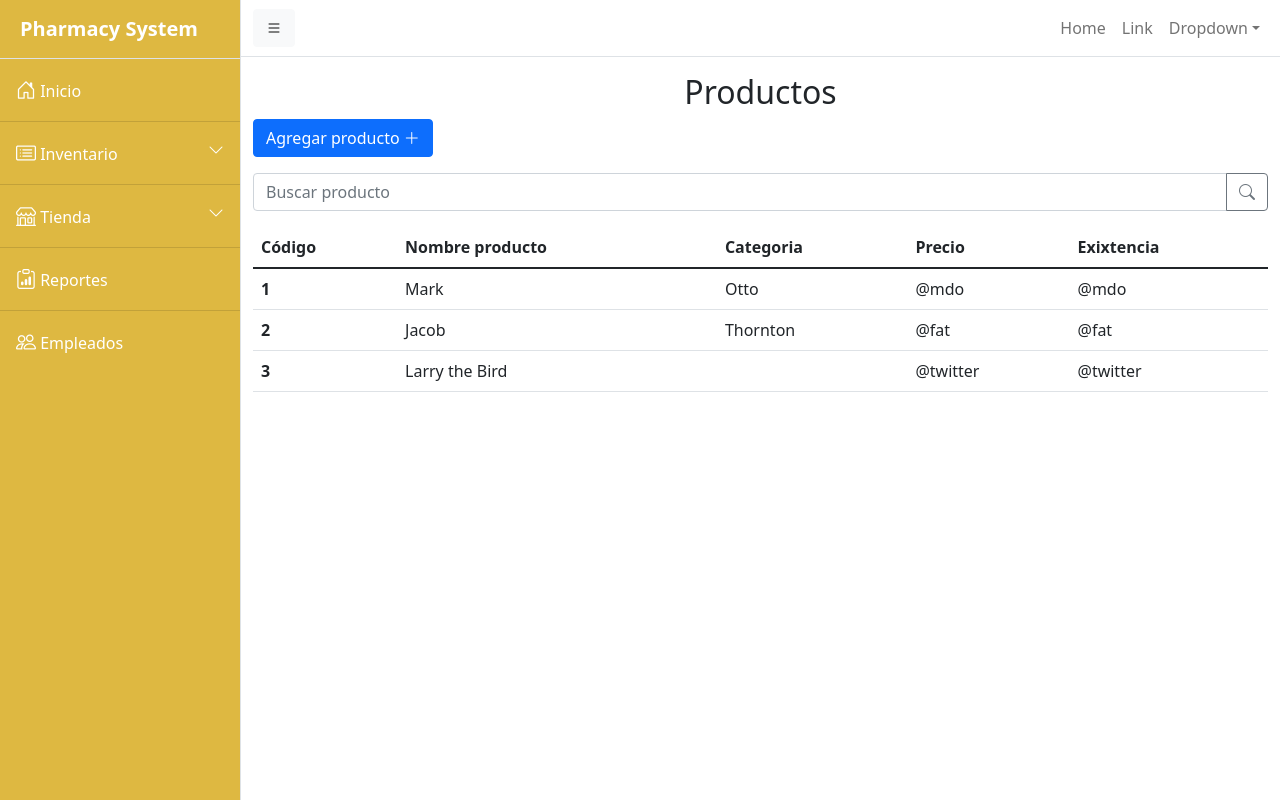
After one commit to FelixAVeras/PharmacySystem_web, a PHP site: page /productos.php in a window 1280 px wide. The commit adds this page. Run offline with PHP 8.4, Linux system fonts and the light colour scheme; some libraries are stand-ins or nearby versions.

Commit message:
nueva vista productos

```diff
--- a/categoryController.php
+++ b/categoryController.php
@@ -17,6 +17,7 @@ if ($_SERVER["REQUEST_METHOD"] == "POST") {
         $sql = "INSERT INTO categoria (categoryName) VALUES (?)";
 
         if($stmt = $connection->prepare($sql)){
+
             $stmt->bind_param("s", $param_name);
 
             $param_name = $categoryName;
--- /dev/null
+++ b/productos.php
@@ -0,0 +1,139 @@
+<?php
+include "config/connection.php";
+
+if(!isset($_SESSION['username']) && !empty($_SESSION['username'])){
+    header('Location: login.php');
+}
+
+if(isset($_POST['btn_logout'])){
+    session_destroy();
+    header('Location: login.php');
+}
+?>
+
+<!DOCTYPE html>
+<html lang="en">
+<head>
+    <meta charset="UTF-8">
+    <meta http-equiv="X-UA-Compatible" content="IE=edge">
+    <meta name="viewport" content="width=device-width, initial-scale=1.0">
+    <title>Pharmacy System - Categorias</title>
+    <?php include ("headerLinks.php"); ?>
+    <link rel="stylesheet" href="css/style.css">
+</head>
+<body>
+<div class="d-flex" id="wrapper">
+    <?php include('sidenav.php') ?>
+    <div id="page-content-wrapper">
+        <?php include ("navbar.php"); ?>
+        <div class="container-fluid">
+            <h2 class="text-center mt-3">Productos</h2>
+            <button type="button" class="btn btn-primary" data-bs-toggle="modal" data-bs-target="#addCategoryModal">
+                Agregar producto
+                <i class="bi bi-plus-lg"></i>
+            </button>
+            <div class="input-group mb-3 mt-3">
+            <input type="text" class="form-control" placeholder="Buscar producto" aria-label="Recipient's username" aria-describedby="button-addon2">
+            <button class="btn btn-outline-secondary" type="button" id="button-addon2">
+            <i class="bi bi-search"></i>
+            </button>
+            </div>
+
+            <table class="table">
+  <thead>
+    <tr>
+      <th scope="col">Código</th>
+      <th scope="col">Nombre producto</th>
+      <th scope="col">Categoria</th>
+      <th scope="col">Precio</th>
+      <th scope="col">Exixtencia</th>
+    </tr>
+  </thead>
+  <tbody class="table-group-divider">
+    <tr>
+      <th scope="row">1</th>
+      <td>Mark</td>
+      <td>Otto</td>
+      <td>@mdo</td>
+      <td>@mdo</td>
+    </tr>
+    <tr>
+      <th scope="row">2</th>
+      <td>Jacob</td>
+      <td>Thornton</td>
+      <td>@fat</td>
+      <td>@fat</td>
+    </tr>
+    <tr>
+      <th scope="row">3</th>
+      <td colspan="2">Larry the Bird</td>
+      <td>@twitter</td>
+      <td>@twitter</td>
+    </tr>
+  </tbody>
+</table>
+
+
+
+        </div>
+    </div>
+</div>
+
+<div class="modal fade" id="addCategoryModal" data-bs-backdrop="static">
+            <div class="modal-dialog">
+                <div class="modal-content">
+                <div class="modal-header">
+                    <h5 class="modal-title" id="exampleModalLabel">Nueva Categoria</h5>
+                    <button type="button" class="btn-close" data-bs-dismiss="modal" aria-label="Close"></button>
+                </div>
+                <div class="modal-body">
+                    <form action="categoryController.php" method="post">
+                    <div class="form-group">
+                            <label for="categoryName" class="control-label">
+                                Código
+                            </label>
+                            <input type="text" name="categoryName" class="form-control" id="categoryName">
+                        </div>
+                        <div class="form-group mt-3">
+                            <label for="categoryName" class="control-label">
+                                Nombre del producto
+                            </label>
+                            <input type="text" name="categoryName" class="form-control" id="categoryName">
+                        </div>
+                        <label for="categoryName" class="control-label mt-3">
+                        Seleccione categoria
+                            </label>
+                        <select class="form-select " aria-label="Default select example">
+                        <option selected>Seleccione categoria</option>
+                        <option value="1">Medicamentos</option>
+                        <option value="2">Cuidado personal</option>
+                        <option value="3">Cuidado de la piel</option>
+                        </select>
+                        <div class="form-group mt-3">
+                            <label for="categoryName" class="control-label">
+                                Precio
+                            </label>
+                            <input type="text" name="categoryName" class="form-control" id="categoryName">
+                        </div>
+                        <div class="form-group mt-3">
+                            <label for="categoryName" class="control-label">
+                                Existencia
+                            </label>
+                            <input type="text" name="categoryName" class="form-control" id="categoryName">
+                        </div>
+                    </div>
+                    <div class="modal-footer">
+                        <button type="button" class="btn btn-danger" data-bs-dismiss="modal">Cancelar</button>
+                        <button type="submit" class="btn btn-success">Guardar Cambios</button>
+                    </form>
+                </div>
+                </div>
+            </div>
+        </div>
+
+
+
+<?php include ("footerLinks.php"); ?>
+
+</body>
+</html>
--- a/sidenav.php
+++ b/sidenav.php
@@ -14,7 +14,7 @@
         <div class="collapse" id="collapseInventario">
             <div class="list-group">
             <a href="categorias.php" class="list-group-item list-group-item-action">Categorias</a>
-            <a href="" class="list-group-item list-group-item-action">Productos</a>
+            <a href="productos.php" class="list-group-item list-group-item-action">Productos</a>
             <a href="" class="list-group-item list-group-item-action">Proveedores</a>
             </div>
         </div>
```
Also changed, not shown: 1 other file.
